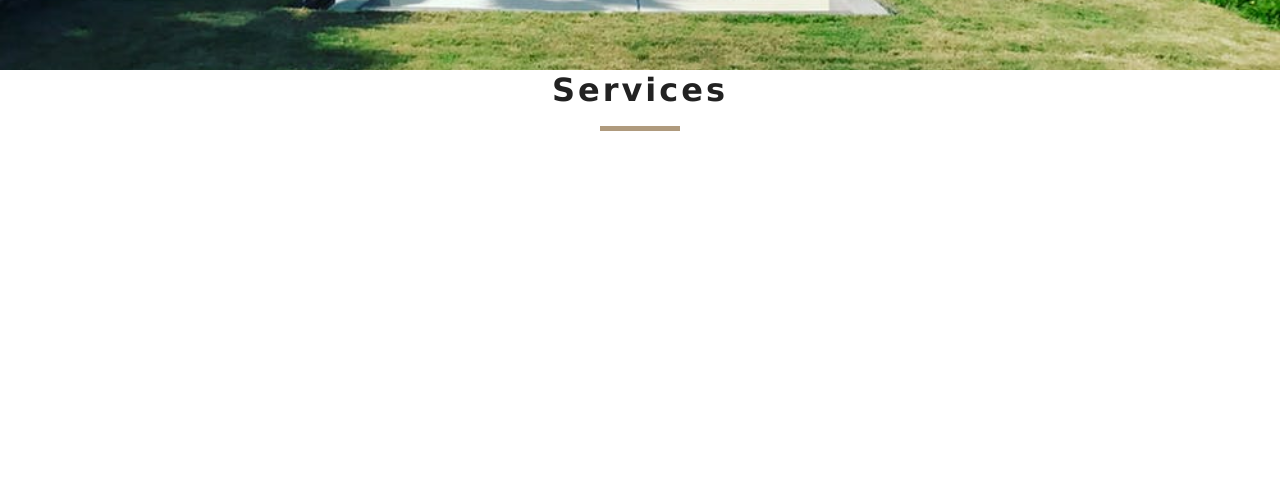
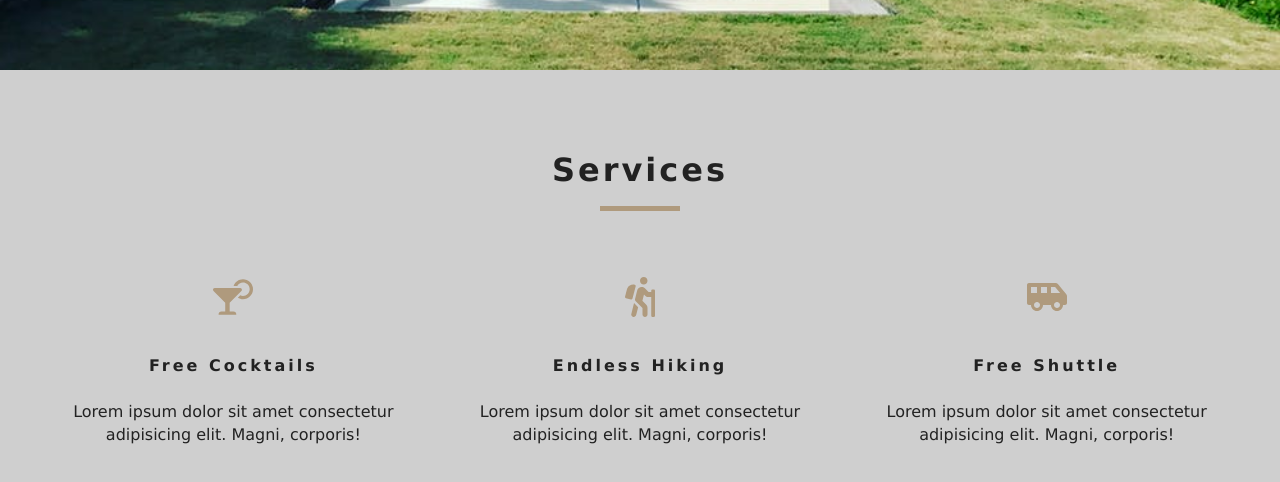
Before and after one commit to ghadachebbi/react-resort-project, a React (Create React App) app: page / in a window 1280 px wide. Shown: the part 730-1212 px from the top of the page. Before the commit the page ends 925 px from the top, so only its background shows below. Built offline with nearby package versions, Linux system fonts and the light colour scheme.

Commit message:
Update services

```diff
--- a/src/App.css
+++ b/src/App.css
@@ -252,6 +252,7 @@
 }
 .services h6 {
   letter-spacing: var(--mainSpacing);
+  text-transform: capitalize;
 }
 .services p {
   width: 80%;
--- a/src/components/Services.js
+++ b/src/components/Services.js
@@ -1,13 +1,43 @@
 import React, { Component } from "react";
-
+import { FaCocktail, FaHiking, FaShuttleVan } from "react-icons/fa";
 import Title from "./Title";
 
 export default class Services extends Component {
+  state = {
+    services: [
+      {
+        icon: <FaCocktail />,
+        title: "Free Cocktails",
+        info: "Lorem ipsum dolor sit amet consectetur adipisicing elit. Magni, corporis!",
+      },
+      {
+        icon: <FaHiking />,
+        title: "Endless Hiking",
+        info: "Lorem ipsum dolor sit amet consectetur adipisicing elit. Magni, corporis!",
+      },
+      {
+        icon: <FaShuttleVan />,
+        title: "free shuttle",
+        info: "Lorem ipsum dolor sit amet consectetur adipisicing elit. Magni, corporis!",
+      },
+    ],
+  };
   render() {
     return (
-      <div>
+      <section className="services">
         <Title title="services" />
-      </div>
+        <div className="services-center">
+          {this.state.services.map((item, index) => {
+            return (
+              <article key={index} className="service">
+                <span>{item.icon}</span>
+                <h6>{item.title}</h6>
+                <p>{item.info}</p>
+              </article>
+            );
+          })}
+        </div>
+      </section>
     );
   }
 }
```
